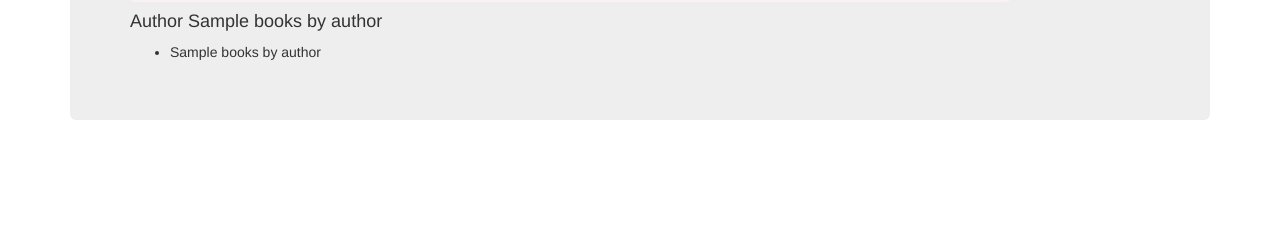
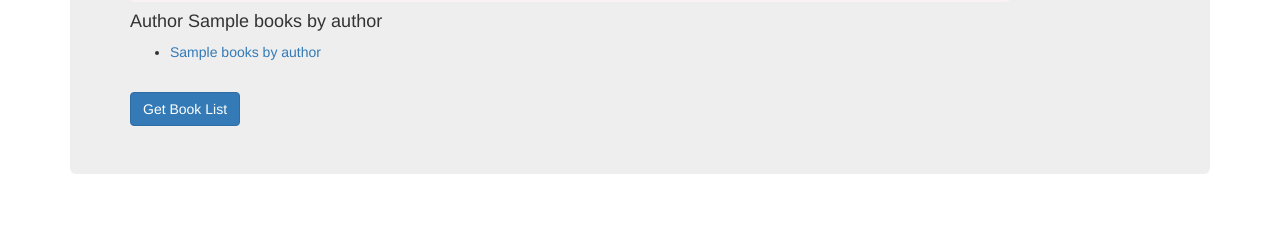
Before and after one commit to mharoot/Elegant-Bookstore, a PHP site: the page made by view/pages/authorsbooks.php in a window 1280 px wide. Shown: the part 249-489 px from the top of the page. Run offline with PHP 8.4, Linux system fonts and the light colour scheme; the template is opened without the code that fills it: most values are stand-ins (such as "Sample title", 1, 10 or a date in 2020); some libraries are stand-ins or nearby versions.

Commit message:
Added back buttons and links to authors and books

```diff
--- a/view/pages/authorsbooks.php
+++ b/view/pages/authorsbooks.php
@@ -16,9 +16,12 @@
 	foreach ($books_by_author as $book_by_author )
 	{
 ?>
-		<li> <?php echo $book_by_author['title']; ?> </li>
+		<li> <?php echo '<a href="index.php?book='.$book_by_author['title'].'">'.$book_by_author['title'].'</a>'; ?> </li>
 <?php
 	}
 ?>
 	</ul>
+	<br>
+	<a class="btn btn-primary" href="http://localhost/elegantbookstore">Get Book List</a>
+
 </div>
--- a/view/pages/viewbook.php
+++ b/view/pages/viewbook.php
@@ -22,7 +22,8 @@
 	foreach ($book as $b )
 	{
 		//building the list of author(s)
-		$authors .= '<li>'.$b['author_name'].' </li>';
+		//<a href="index.php?author=Steven S. Skiena">Steven S. Skiena</a>
+		$authors .= '<li><a href="index.php?author='.$b['author_name'].'">'.$b['author_name'].'</a> </li>';
 	}
 
 	echo '<td>' . $book[0]['title'] .'</td>';
@@ -33,4 +34,6 @@
 ?>
 	</tr>
 </table>
+<br>
+<a class="btn btn-primary" href="http://localhost/elegantbookstore">Get Book List</a>
 </div>
```
